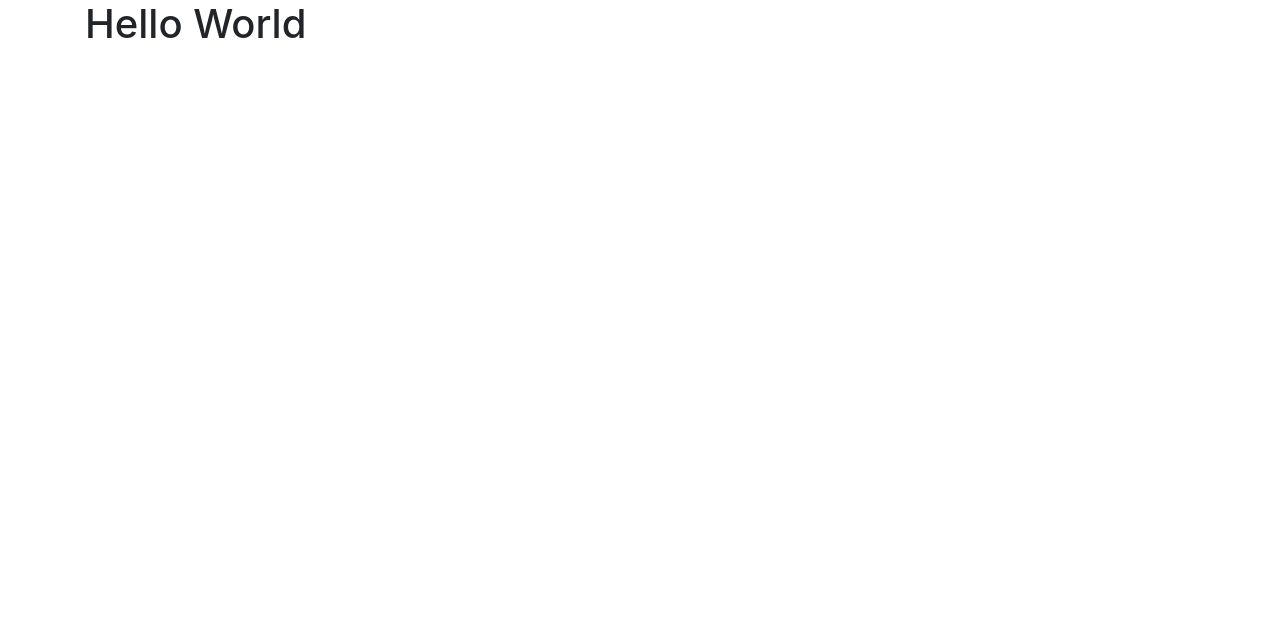
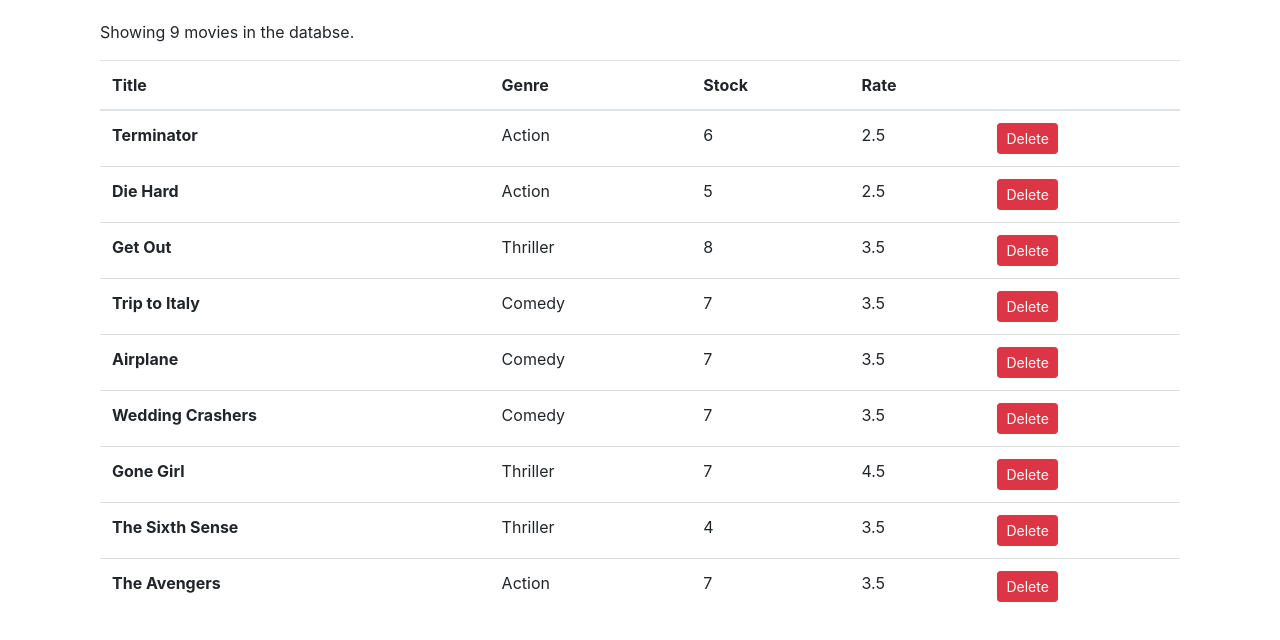
Before and after one commit to anders2410/learn_react, a React (Create React App) app: page / in a window 1280 px wide. Shown: the top 640 px of the page. Built offline with nearby package versions, Linux system fonts and the light colour scheme.

Commit message:
Made the movies.tsx component

```diff
--- a/src/App.tsx
+++ b/src/App.tsx
@@ -1,10 +1,11 @@
 import React from 'react';
 import './App.css';
+import Movies from "./components/movies";
 
 export default function App() {
   return (
     <main className="container">
-      <h1>Hello World</h1>
+      <Movies/>
     </main>
   );
 }
--- /dev/null
+++ b/src/components/movies.tsx
@@ -0,0 +1,57 @@
+import React, { Component } from "react";
+import { getMovies } from "../services/fakeMovieService";
+
+export default class Movies extends Component {
+  state = {
+    movies: getMovies(),
+  };
+
+  // @ts-ignore
+  handleDelete = (movie) => {
+    const movies = this.state.movies.filter((m) => m._id !== movie._id);
+    this.setState({ movies });
+  };
+
+  render() {
+    const { length: moviesCount } = this.state.movies;
+
+    if (moviesCount === 0) {
+      return <p>There are no movies in the database</p>;
+    }
+
+    return (
+      <div className="container">
+        <p>Showing {moviesCount} movies in the databse.</p>
+        <table className="table">
+          <thead>
+            <tr>
+              <th scope="col">Title</th>
+              <th scope="col">Genre</th>
+              <th scope="col">Stock</th>
+              <th scope="col">Rate</th>
+              <th />
+            </tr>
+          </thead>
+          <tbody>
+            {this.state.movies.map((movie) => (
+              <tr key={movie._id}>
+                <th>{movie.title}</th>
+                <td>{movie.genre.name}</td>
+                <td>{movie.numberInStock}</td>
+                <td>{movie.dailyRentalRate}</td>
+                <td>
+                  <button
+                    onClick={() => this.handleDelete(movie)}
+                    className="btn btn-danger btn-sm"
+                  >
+                    Delete
+                  </button>
+                </td>
+              </tr>
+            ))}
+          </tbody>
+        </table>
+      </div>
+    );
+  }
+}
--- a/src/index.css
+++ b/src/index.css
@@ -1,5 +1,6 @@
 body {
   margin: 0;
+  padding: 20px 0 0 0;
   font-family: -apple-system, BlinkMacSystemFont, 'Segoe UI', 'Roboto', 'Oxygen',
     'Ubuntu', 'Cantarell', 'Fira Sans', 'Droid Sans', 'Helvetica Neue',
     sans-serif;
```
Also changed, not shown: src/components/counter.tsx (deleted, +0 -37 lines), src/components/movie.tsx (added, +18 -0 lines).
